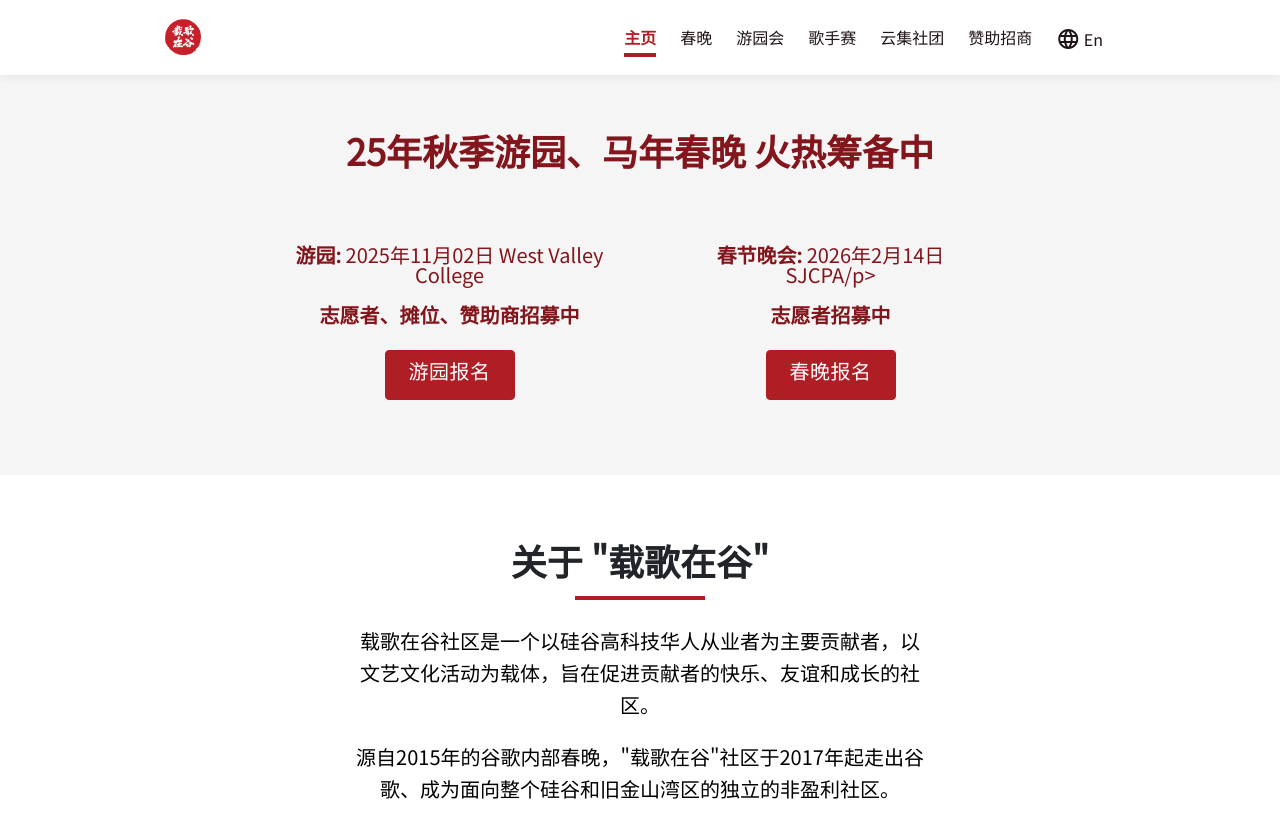
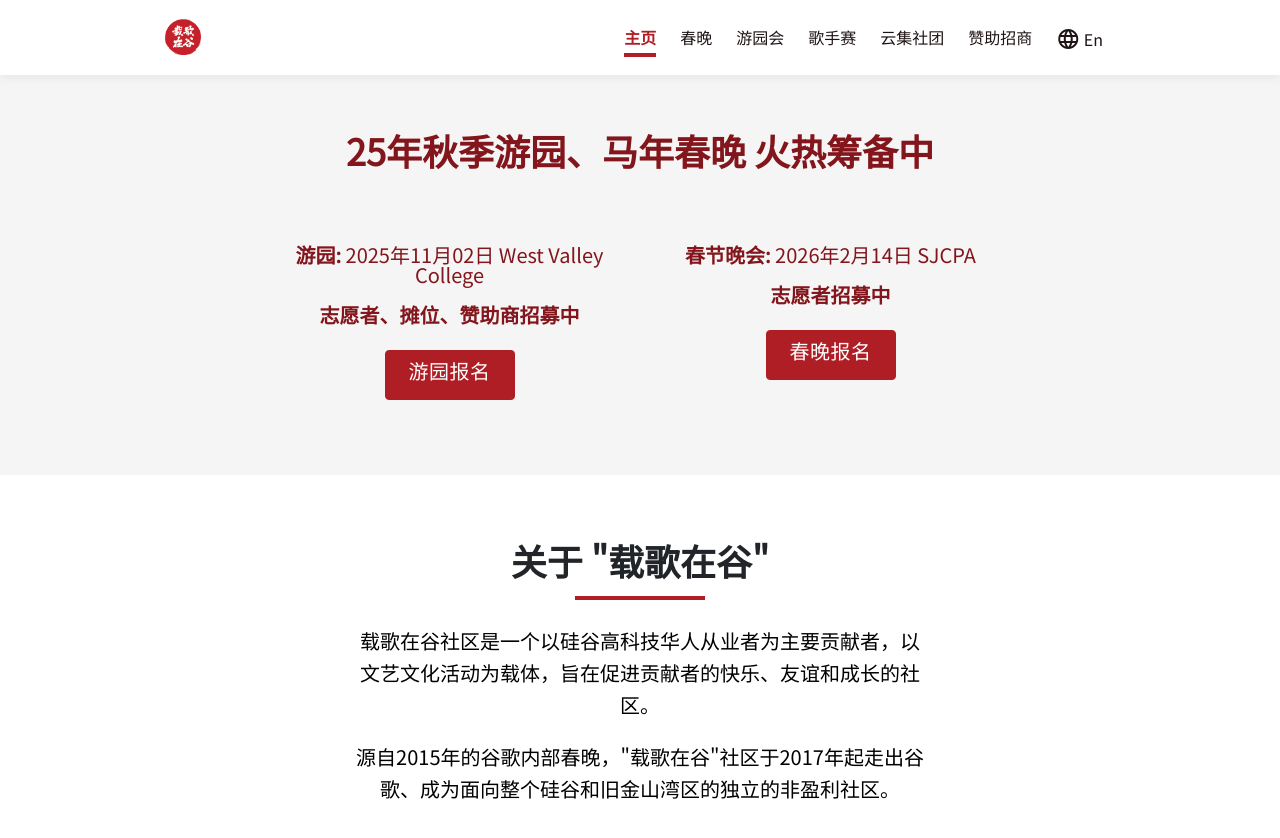
Before and after one commit to ggtkx/ggtkx.github.io, a Jekyll site: the page built from pages/index.md, in a window 1280 px wide and 900 px high. Shown: the top 838 px of the window. Built offline with Jekyll 4.4.1, drawn with Linux system fonts in a browser that asks for light colours; comment, search, counter and statistics services are not loaded.

Commit message:
Update 2025-fall-event-info.html

```diff
--- a/_includes/2025-fall-event-info.html
+++ b/_includes/2025-fall-event-info.html
@@ -13,7 +13,7 @@
           <a class="button_r list-item-button text-center" href="https://zgzg.li/2025f-yy-signup?zgzg-io">{{ "游园报名" }}</a>
         </div>
         <div class="col-md-6 p-3">
-          <p class="custom-text-style"> <b>春节晚会: </b> 2026年2月14日 SJCPA/p>
+          <p class="custom-text-style"> <b>春节晚会: </b> 2026年2月14日 SJCPA</p>
           <p class="custom-text-style"> <b>志愿者招募中</b></p>
           <a class="button_r list-item-button text-center" href="https://zgzg.li/2026-volunteer-signup?zgzg-io">{{ "春晚报名" }}</a>
         </div>
```
